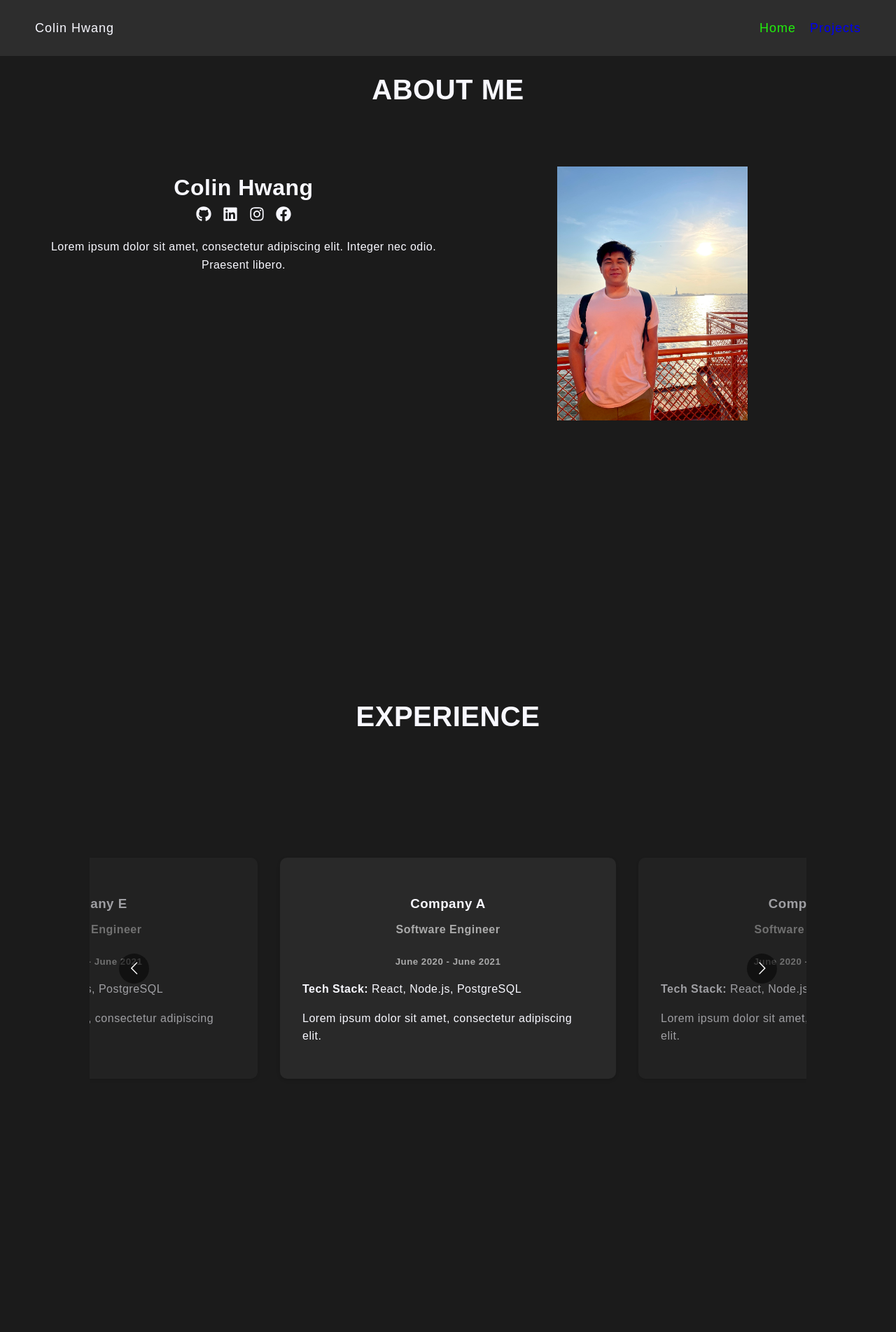
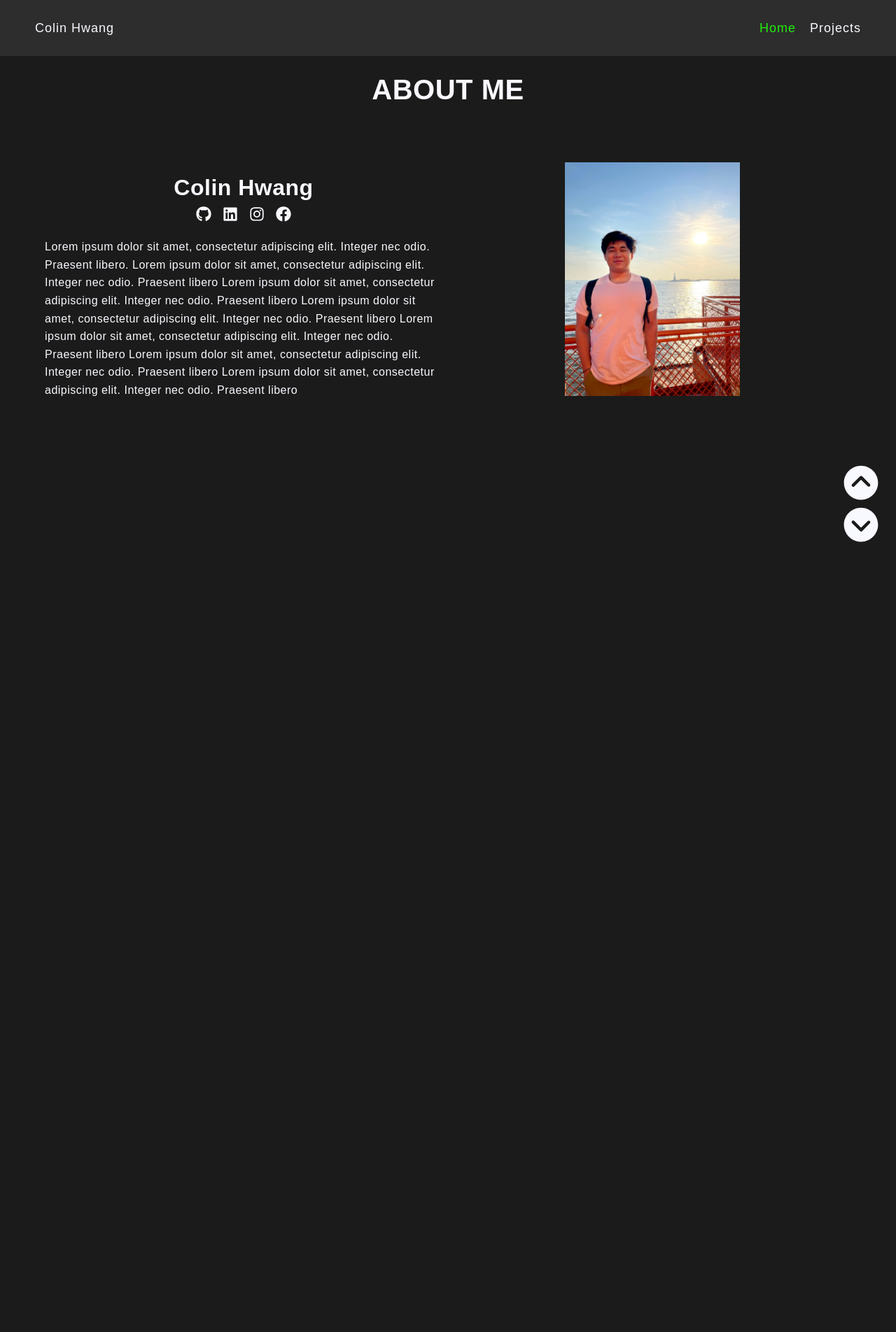
Before and after one commit to colinh09/portfolio2, a React (Create React App) app: page / in a window 1280 px wide. Shown: the top 1904 px of the page at 70% size. After the commit the page ends 800 px from the top, so only its background shows below. Built offline with nearby package versions, Linux system fonts and the light colour scheme.

Commit message:
cleaned up home page

```diff
--- a/src/Components/ExperienceCard.css
+++ b/src/Components/ExperienceCard.css
@@ -2,10 +2,9 @@
     background-color: #292929;
     color: #F8F8FF;
     padding: 2em;
-    margin: 1em; /* Add margins to create space between cards */
-    border-radius: 10px;
+    margin: 1em;
     text-align: center;
-    box-shadow: 0 2px 5px rgba(0, 0, 0, 0.15); /* Add box shadow for depth */
+    box-shadow: 0 2px 5px rgba(0, 0, 0, 0.15);
 }
 
 .experience-card h3 {
--- a/src/Components/ExperienceCarousel.css
+++ b/src/Components/ExperienceCarousel.css
@@ -1,6 +1,6 @@
 .experience-carousel {
     width: 80%;
-    margin: auto;
+    margin: 2.5%;
 }
 
 .experience-card {
--- a/src/Components/Navbar.css
+++ b/src/Components/Navbar.css
@@ -26,7 +26,7 @@
 }
 
 .navbar .links .nav-link {
-    color: home;
+    color: #F8F8FF;
     text-decoration: none;
 }
 
--- a/src/Components/Navbar.js
+++ b/src/Components/Navbar.js
@@ -1,9 +1,9 @@
-import React, { useState } from 'react';
-import { NavLink } from 'react-router-dom';
+import React from 'react';
+import { NavLink, useLocation } from 'react-router-dom';
 import './Navbar.css';
 
 const Navbar = () => {
-    const [activeLink, setActiveLink] = useState('/'); // Start with Home as active
+    const location = useLocation();
 
     return (
         <nav className="navbar">
@@ -13,15 +13,13 @@ const Navbar = () => {
             <div className="links">
                 <NavLink
                     to="/"
-            onClick={() => setActiveLink('/')}
-            className={"nav-link " + (activeLink === '/' ? "active-link" : "")}
+                    className={"nav-link " + (location.pathname === '/' ? "active-link" : "")}
                 >
                     Home
                 </NavLink>
                 <NavLink
                     to="/projects"
-            onClick={() => setActiveLink('/projects')}
-            className={"nav-link " + (activeLink === '/projects' ? "active-link" : "")}
+                    className={"nav-link " + (location.pathname === '/projects' ? "active-link" : "")}
                 >
                     Projects
                 </NavLink>
--- a/src/Components/ProjectCard.css
+++ b/src/Components/ProjectCard.css
@@ -3,9 +3,9 @@
     color: #F8F8FF;
     padding: 2em;
     margin: 1em;
-    border-radius: 10px;
     box-shadow: 0 2px 5px rgba(0, 0, 0, 0.15);
     text-align: center;
+    height: 100%;
 }
 
 .project-card .project-header {
--- a/src/Components/ProjectCard.js
+++ b/src/Components/ProjectCard.js
@@ -8,7 +8,7 @@ function ProjectCard({name, tags, summary, githubUrl}) {
             <div className="project-header">
                 <h3>{name}</h3>
                 <a href={githubUrl} target="_blank" rel="noreferrer">
-                    <FaGithub size={22}/>
+                    <FaGithub size={30} color="black"/>
                 </a>
             </div>
             <div className="project-tags">
--- a/src/Components/ProjectCarousel.css
+++ b/src/Components/ProjectCarousel.css
@@ -1,6 +1,6 @@
 .project-carousel {
     width: 80%;
-    margin: auto;
+    margin: 2.5%;
 }
 
 .project-card {
--- a/src/Components/TechStack.css
+++ b/src/Components/TechStack.css
@@ -1,5 +1,5 @@
 .tech-stack {
-    margin-bottom: 2em;
+    margin: 0;
     padding-left: 5%;
 }
 
@@ -15,5 +15,39 @@
 
 .tech-icon {
     margin: 0.5em;
+    position: relative;
     font-size: 2em;
 }
+/*
+.tooltip {
+    visibility: hidden;
+    width: 100px;
+    color: #333;
+    text-align: center;
+    padding: 2px 0;
+    position: absolute;
+    z-index: 1;
+    bottom: 150%;
+    left: 50%;
+    margin-left: -50px;
+    font-size: 0.8em;
+    transition: opacity 0.3s;
+    opacity: 0;
+}
+
+.tooltip::after {
+    content: "";
+    position: absolute;
+    top: 100%;
+    left: 50%;
+    margin-left: -5px;
+    border-width: 5px;
+    border-style: solid;
+    border-color: #333 transparent transparent transparent;
+} */
+
+
+.tech-icon:hover .tooltip {
+    visibility: visible;
+    opacity: 1;
+}
--- a/src/Components/TechStack.js
+++ b/src/Components/TechStack.js
@@ -9,8 +9,9 @@ function TechStack({title, techs}) {
                 {techs.map((tech, index) => {
                     const IconComponent = tech.icon;
                     return (
-                        <div key={index} className="tech-icon" title={tech.name}>
+                        <div key={index} className="tech-icon">
                             <IconComponent />
+                            {/* <span className="tooltip">{tech.name}</span> */}
                         </div>
                     );
                 })}
--- a/src/Pages/Home.css
+++ b/src/Pages/Home.css
@@ -1,12 +1,19 @@
-html,
-body {
-  height: 100vh;
-  scroll-behavior: smooth;
+.home::-webkit-scrollbar {
+    display: none;
 }
+
+.home {
+    -ms-overflow-style: none;
+    scrollbar-width: none;
+}
+
 
 .home {
     display: flex;
     flex-direction: column;
+    scroll-snap-type: y mandatory;
+    overflow-y: auto;
+    height: 100vh;
 }
 
 .home-section {
@@ -24,6 +31,7 @@ body {
 
 .home-section#tech-stack {
     align-items: flex-start;
+    margin-bottom: 0;
 }
 
 
@@ -70,7 +78,7 @@ body {
 }
 
 .about-section .about-text p {
-    text-align: center;
+    text-align: left;
     margin-top: 1em;
 }
 
@@ -88,3 +96,41 @@ body {
     object-fit: contain;
     border-radius: 10px;
 }
+
+.learn-more a {
+    display: flex;
+    align-items: center;
+    gap: 5px;
+    color: #F8F8FF;
+    text-decoration: none;
+    font-weight: 600;
+    transition: color 0.3s ease;
+}
+
+.learn-more-icon {
+    transition: transform 0.3s ease;
+}
+
+.learn-more a:hover {
+    color: #21F00C;
+}
+
+.learn-more a:hover .learn-more-icon {
+    transform: translateX(5px);
+}
+
+.learn-more a:hover,
+.learn-more a:hover .learn-more-icon {
+  color: #21F00C;
+  transform: translateX(5px);
+}
+
+.scroll-icon {
+    position: fixed;
+    right: 20px;
+    bottom: 20px;
+    cursor: pointer;
+    display: flex;
+    flex-direction: column;
+    align-items: center;
+}
--- a/src/Pages/Home.js
+++ b/src/Pages/Home.js
@@ -1,13 +1,15 @@
-import React from 'react';
+import React, { useRef } from 'react';
+import { Link } from 'react-router-dom';
 import './Home.css';
-import colinhwang from '../Assets/colinhwang.jpg';
 import { FaGithub, FaLinkedin, FaInstagram, FaFacebook, FaGitAlt } from 'react-icons/fa';
 import { DiJavascript1, DiPython, DiJava, DiReact, DiMongodb, DiMysql, DiVisualstudio } from 'react-icons/di';
 import { SiC, SiCsharp, SiCplusplus, SiUnity, SiNextdotjs, SiLinux, SiVim, SiMicrosoftoffice, SiMysql, SiMongodb, SiRedis } from 'react-icons/si';
+import { FiChevronsRight } from 'react-icons/fi';
+import { AiOutlineFilePdf } from 'react-icons/ai';
 import ExperienceCarousel from '../Components/ExperienceCarousel';
 import ProjectCarousel from '../Components/ProjectCarousel';
 import TechStack from '../Components/TechStack';
-
+import { IoIosArrowDropupCircle, IoIosArrowDropdownCircle } from 'react-icons/io';
 
 function Home() {
   const experiences = [
@@ -108,44 +110,104 @@ const additional = [
   {icon: SiRedis, name: 'Redis'},
   ];
 
+  const aboutRef = useRef(null);
+  const experienceRef = useRef(null);
+  const projectsRef = useRef(null);
+  const techStackRef = useRef(null);
+
+  const sectionRefs = [aboutRef, experienceRef, projectsRef, techStackRef];
+
+  const [currentSectionIndex, setCurrentSectionIndex] = React.useState(0);
+
+  const scrollUp = () => {
+    if (currentSectionIndex > 0) {
+      setCurrentSectionIndex(currentSectionIndex - 1);
+      if(sectionRefs[currentSectionIndex - 1].current) {
+          sectionRefs[currentSectionIndex - 1].current.scrollIntoView({ behavior: 'smooth' });
+      }
+    }
+  };
+
+  const scrollDown = () => {
+    if (currentSectionIndex < sectionRefs.length - 1) {
+      setCurrentSectionIndex(currentSectionIndex + 1);
+      if(sectionRefs[currentSectionIndex + 1].current) {
+          sectionRefs[currentSectionIndex + 1].current.scrollIntoView({ behavior: 'smooth' });
+      }
+    }
+  };
+
+
+  const sections = [
+    { id: 'about', label: 'About' },
+    { id: 'experience', label: 'Experience' },
+    { id: 'projects', label: 'Projects' },
+    { id: 'tech-stack', label: 'Tech Stack' },
+  ];
+
   return (
       <div className="home">
-          <section id="about" className="home-section about-section">
+        <section ref={aboutRef} id="about" className="home-section about-section">
           <h1>ABOUT ME</h1>
           <div className="about-content">
               <div className="about-text">
                 <h2>Colin Hwang</h2>
                 <div className="social-icons">
-                          <a href="#"><FaGithub size={22}/></a>
-                          <a href="#"><FaLinkedin size={22}/></a>
-                          <a href="#"><FaInstagram size={22}/></a>
-                          <a href="#"><FaFacebook size={22}/></a>
+                  <a href="https://github.com/colinh09" target="_blank"><FaGithub size={22}/></a>
+                  <a href="https://www.linkedin.com/in/colin-hwang-dev/" target="_blank"><FaLinkedin size={22}/></a>
+                  <a href="https://www.instagram.com/colin_hwang_/" target="_blank"><FaInstagram size={22}/></a>
+                  <a href="https://www.facebook.com/colin.hwang.9/" target="_blank"><FaFacebook size={22}/></a>
                 </div>
-                      <p>Lorem ipsum dolor sit amet, consectetur adipiscing elit. Integer nec odio. Praesent libero.</p>
+                <p>Lorem ipsum dolor sit amet, consectetur adipiscing elit. Integer nec odio. Praesent libero.
+                  Lorem ipsum dolor sit amet, consectetur adipiscing elit. Integer nec odio. Praesent libero
+                  Lorem ipsum dolor sit amet, consectetur adipiscing elit. Integer nec odio. Praesent libero
+                  Lorem ipsum dolor sit amet, consectetur adipiscing elit. Integer nec odio. Praesent libero
+                  Lorem ipsum dolor sit amet, consectetur adipiscing elit. Integer nec odio. Praesent libero
+                  Lorem ipsum dolor sit amet, consectetur adipiscing elit. Integer nec odio. Praesent libero
+                  Lorem ipsum dolor sit amet, consectetur adipiscing elit. Integer nec odio. Praesent libero
+                </p>
               </div>
               <div className="about-image">
-                      <img src={colinhwang} alt="Picture of Colin Hwang"/>
+                  <img src='/colinhwang.jpg' alt="Picture of Colin Hwang"/>
               </div>
             </div>
           </section>
 
-          <section id="experience" className="home-section experience-section">
+          <section ref={experienceRef} id="experience" className="home-section experience-section">
             <h1>EXPERIENCE</h1>
+            <div className="learn-more">
+              <a href="/Resume_ColinHwang.pdf" target="_blank" rel="noopener noreferrer">
+                View my Resume
+                <AiOutlineFilePdf size={20} className="learn-more-icon"/>
+              </a>
+            </div>
             <ExperienceCarousel experiences={experiences} />
           </section>
 
-          <section id="projects" className="home-section">
+
+          <section ref={projectsRef} id="projects" className="home-section">
             <h1>PROJECTS</h1>
+            <div className="learn-more">
+                <Link to="/projects">
+                  A more in-depth view into my projects
+                  <FiChevronsRight size={20} className="learn-more-icon"/>
+                </Link>
+            </div>
             <ProjectCarousel projects={projects} />
           </section>
 
 
-          <section id="tech-stack" className="home-section">
+        <section ref={techStackRef} id="tech-stack" className="home-section">
           <h1>TECH STACK</h1>
           <TechStack title="Languages" techs={languages} />
           <TechStack title="Software and OS" techs={softwareAndOs} />
           <TechStack title="Additional" techs={additional} />
         </section>
+
+        <div className="scroll-icon">
+          <IoIosArrowDropupCircle size={60} onClick={scrollUp} />
+          <IoIosArrowDropdownCircle size={60} onClick={scrollDown} />
+        </div>
       </div>
   );
 }
```
Also changed, not shown: public/colinhwang.jpg (renamed from src/Assets/colinhwang.jpg), 1 other file (tests, documents, lock files or other folders). Lines whose indentation alone changed are shown as unchanged.
